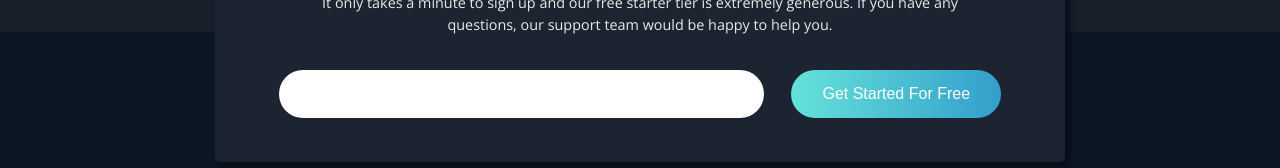
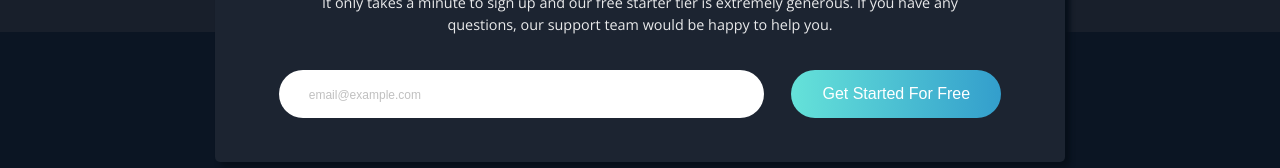
Before and after one commit to hannaharnett/fylo-landing-page, a plain HTML site: page index.html in a window 1280 px wide. Shown: the part 3196-3364 px from the top of the page. Drawn offline with nearby package versions, Linux system fonts and the light colour scheme.

Commit message:
Add placeholder to input element

```diff
--- a/index.html
+++ b/index.html
@@ -135,7 +135,7 @@
       questions, our support team would be happy to help you.</p>
     </div>
     <div class="act-input">
-      <input type="email" name="" value="">
+      <input type="email" name="" value="" placeholder="email@example.com">
       <button class="get-started for-free" type="button" name="button">Get Started For Free</button>
     </div>
   </section>
--- a/style.css
+++ b/style.css
@@ -257,6 +257,12 @@ header nav {
   border-radius: 30px;
   font-size: 1rem;
   background-color: #fff;
+}
+
+.act-input input::placeholder {
+  color: silver;
+  font-size: 12px;
+  padding-left: 30px;
 }
 
 /* Button */
```
